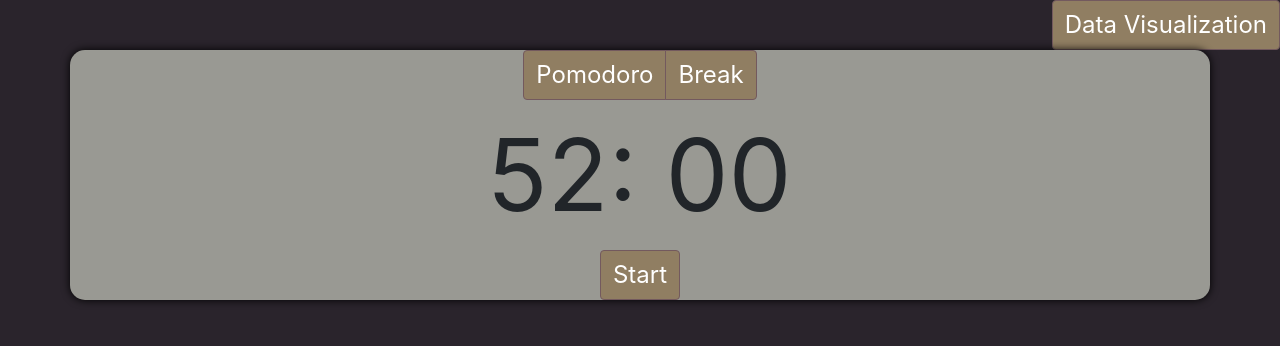
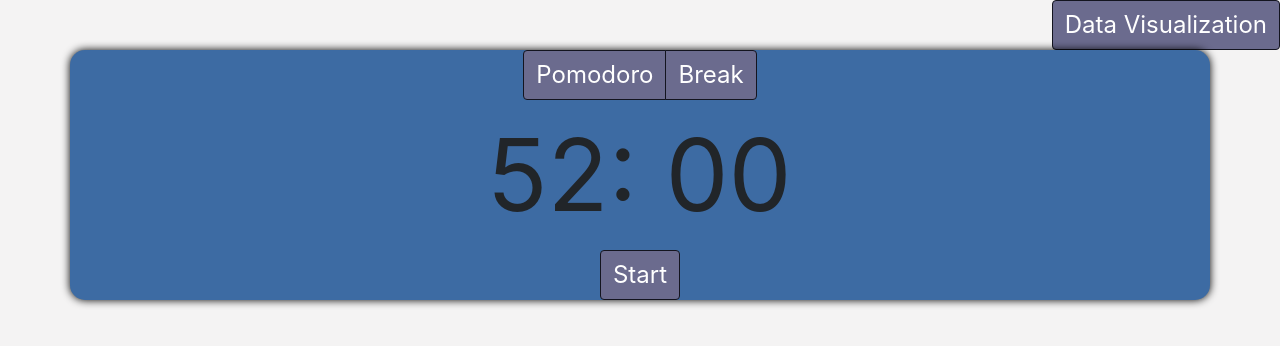
Before and after one commit to kenneth-miura/PomodoroTimer, a React (Create React App) app: page / in a window 1280 px wide. Shown: the top 346 px of the page. Built offline with nearby package versions, Linux system fonts and the light colour scheme.

Commit message:
color overhaul part 2

```diff
--- a/src/App.css
+++ b/src/App.css
@@ -1,11 +1,11 @@
 .custom-button {
-	background-color: var(--light-accent);
-  border-color: var(--dark-accent);
+	background-color: var(--dark-accent);
+  border-color: var(--dark-shade);
 	font-size: x-large;
   width:max-content;
 }
 .custom-button:hover {
-  background-color: var(--button-selected-color);
+  background-color: var(--light-accent);
   border-color: black;
 }
 .centered-row {
@@ -26,5 +26,5 @@
 }
 
 body {
-  background-color: var(--dark-shade);
+  background-color: var(--light-shade);
 }
--- a/src/index.css
+++ b/src/index.css
@@ -14,9 +14,9 @@
 }
 
 :root {
-  --primary-color: #999993;
-  --light-accent: #907e62;
-  --dark-accent: #73595e;
-  --light-shade: #f2f2f3;
-  --dark-shade: #2a242c;
+  --primary-color: #3d6ba3;
+  --light-accent: #53bdc6;
+  --dark-accent: #6b6b8e;
+  --light-shade: #f4f3f3;
+  --dark-shade: #13141f;
 }
```
